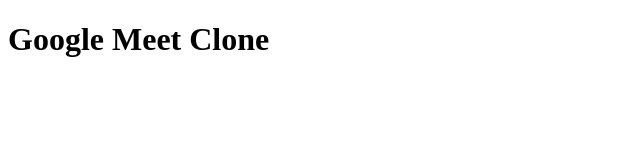
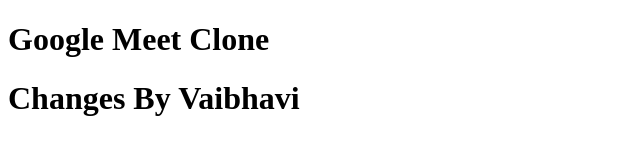
Before and after one commit to AnandShirbhaiyye/google-meet-clone-group-a, a plain HTML site: page index.html in a window 1280 px wide. Shown: the whole page, without its empty margins (0-640 px from the left). Drawn offline with Linux system fonts and the light colour scheme.

Commit message:
Changes by vaibhavi

```diff
--- a/index.html
+++ b/index.html
@@ -5,5 +5,6 @@
 </head>
 <body>
   <h1>Google Meet Clone</h1>
+  <h1> Changes By Vaibhavi </h1>
 </body>
 </html>
```
